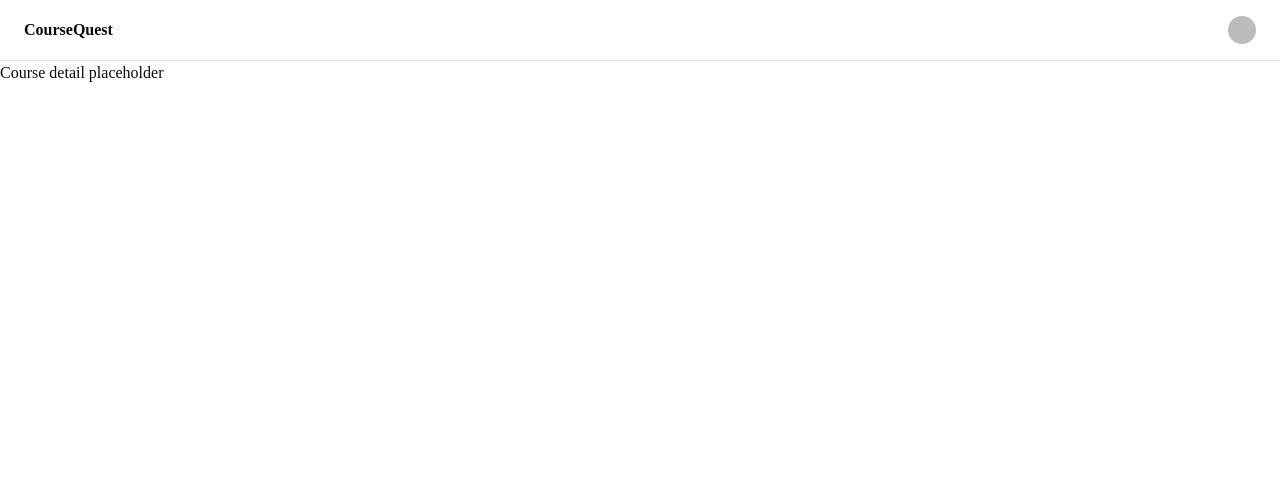
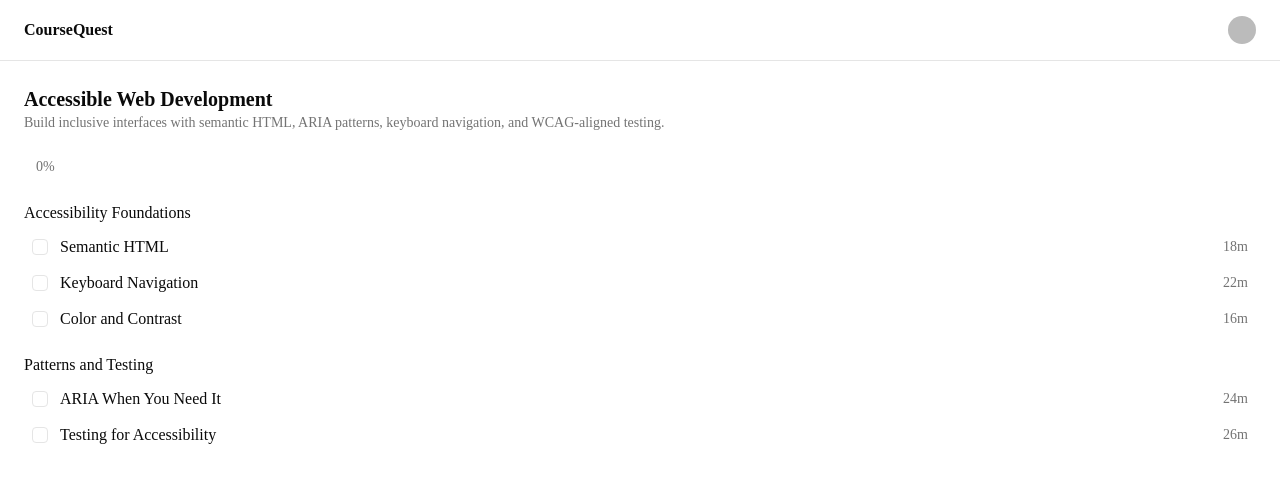
Before and after one commit to aleksKola/coursequest-lms, a Next.js app: page /courses/course-accessible-web in a window 1280 px wide. Shown: the top 482 px of the page. Built offline with nearby package versions, Linux system fonts and the light colour scheme; no server answers; sample sign-in values are in the browser's storage; some icons are missing.

Commit message:
feat: add course detail page with interactive lesson checklist

```diff
--- a/src/app/(dashboard)/courses/[courseId]/page.tsx
+++ b/src/app/(dashboard)/courses/[courseId]/page.tsx
@@ -1,3 +1,49 @@
+"use client";
+
+import { useParams } from "next/navigation";
+import { useUser } from "@clerk/nextjs";
+import { getCourseById } from "@/lib/courses";
+import { useCourseProgress } from "@/hooks/useCourseProgress";
+import { ModuleSection } from "@/components/lessons/ModuleSection";
+import { Progress } from "@/components/ui/progress";
+
 export default function CourseDetailPage() {
-  return <div>Course detail placeholder</div>;
+  const { courseId } = useParams<{ courseId: string }>();
+  const course = getCourseById(courseId);
+
+  const { user } = useUser();
+  const { progressByCourseId, isLessonComplete, toggleLesson } = useCourseProgress(
+    user?.id
+  );
+
+  if (!course) {
+    return <div className="p-6">Course not found.</div>;
+  }
+
+  const progressPercent = progressByCourseId[course.id] ?? 0;
+
+  return (
+    <div className="flex flex-col gap-6 p-6">
+      <div>
+        <h1 className="text-xl font-semibold">{course.title}</h1>
+        <p className="text-sm text-muted-foreground">{course.description}</p>
+      </div>
+
+      <div className="flex items-center gap-3">
+        <Progress value={progressPercent} className="max-w-sm" />
+        <span className="text-sm text-muted-foreground">{progressPercent}%</span>
+      </div>
+
+      <div className="flex flex-col gap-4">
+        {course.modules.map((module) => (
+          <ModuleSection
+            key={module.id}
+            module={module}
+            isLessonComplete={(lessonId) => isLessonComplete(course.id, lessonId)}
+            onToggleLesson={(lessonId) => toggleLesson(course.id, lessonId)}
+          />
+        ))}
+      </div>
+    </div>
+  );
 }
--- /dev/null
+++ b/src/components/lessons/LessonItem.tsx
@@ -0,0 +1,20 @@
+import { Checkbox } from "@/components/ui/checkbox";
+import type { Lesson } from "@/lib/courses";
+
+type LessonItemProps = {
+  lesson: Lesson;
+  isComplete: boolean;
+  onToggle: () => void;
+};
+
+export function LessonItem({ lesson, isComplete, onToggle }: LessonItemProps) {
+  return (
+    <label className="flex items-center gap-3 rounded-md px-2 py-1.5 hover:bg-muted/50">
+      <Checkbox checked={isComplete} onCheckedChange={onToggle} />
+      <span className={isComplete ? "flex-1 text-muted-foreground line-through" : "flex-1"}>
+        {lesson.title}
+      </span>
+      <span className="text-sm text-muted-foreground">{lesson.durationMinutes}m</span>
+    </label>
+  );
+}
--- /dev/null
+++ b/src/components/lessons/ModuleSection.tsx
@@ -0,0 +1,30 @@
+import { LessonItem } from "@/components/lessons/LessonItem";
+import type { Module } from "@/lib/courses";
+
+type ModuleSectionProps = {
+  module: Module;
+  isLessonComplete: (lessonId: string) => boolean;
+  onToggleLesson: (lessonId: string) => void;
+};
+
+export function ModuleSection({
+  module,
+  isLessonComplete,
+  onToggleLesson,
+}: ModuleSectionProps) {
+  return (
+    <div className="flex flex-col gap-1">
+      <h3 className="font-medium">{module.title}</h3>
+      <div className="flex flex-col">
+        {module.lessons.map((lesson) => (
+          <LessonItem
+            key={lesson.id}
+            lesson={lesson}
+            isComplete={isLessonComplete(lesson.id)}
+            onToggle={() => onToggleLesson(lesson.id)}
+          />
+        ))}
+      </div>
+    </div>
+  );
+}
```
Also changed, not shown: 1 other file (tests, documents, lock files or other folders).
